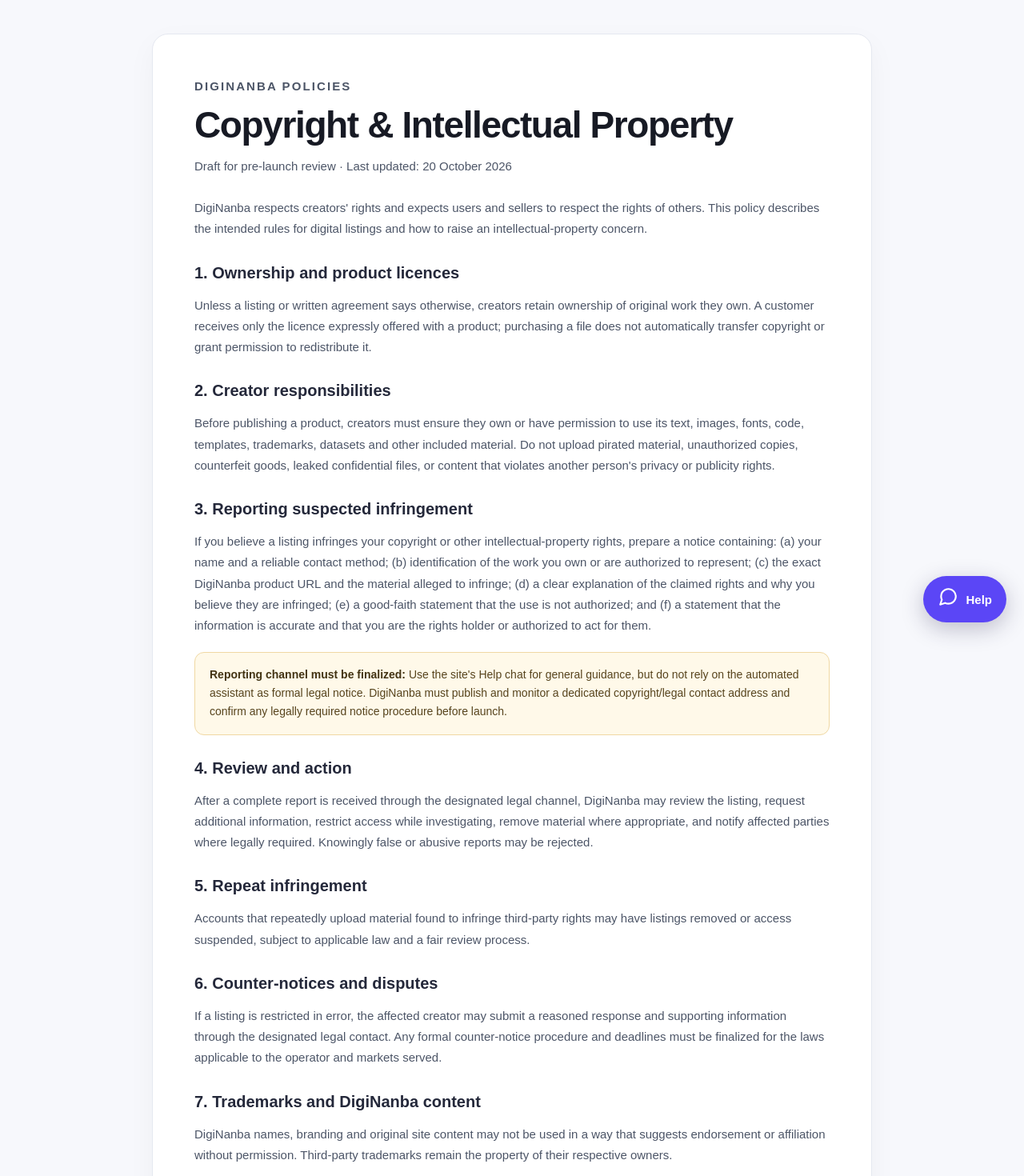
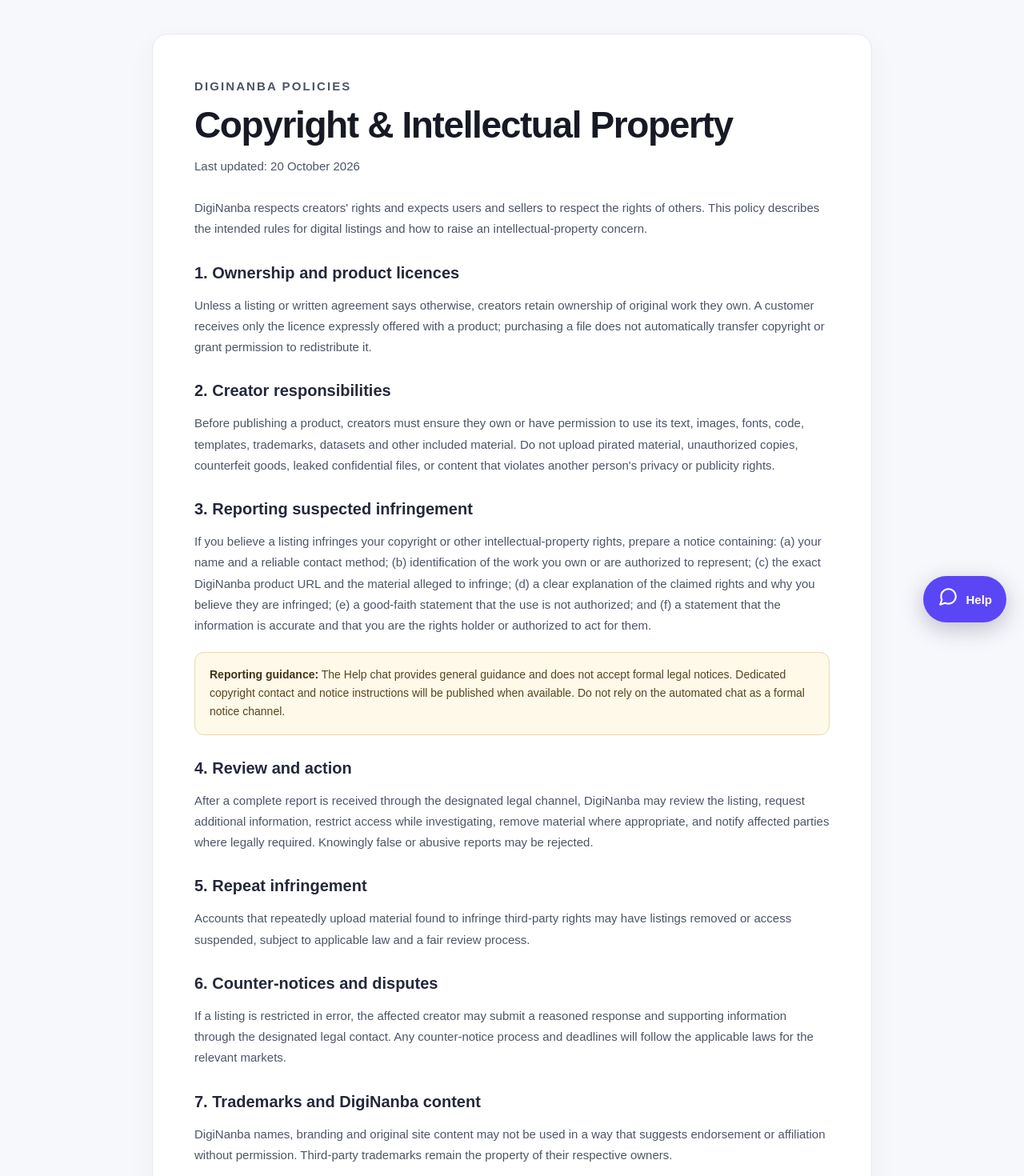
Before and after one commit to agnengineeringselectricals-crypto/diginanba, a Next.js app: page /copyright in a window 1280 px wide. Shown: the top 1470 px of the page at 80% size. Built offline with nearby package versions, Linux system fonts and the light colour scheme.

Commit message:
Remove internal pre-launch notes from public policy pages

```diff
--- a/app/copyright/page.tsx
+++ b/app/copyright/page.tsx
@@ -3,15 +3,15 @@ import Link from 'next/link';
 export const metadata = { title: 'Copyright & Intellectual Property', description: 'Creator rights, product licences and reporting suspected infringement on DigiNanba.' };
 
 export default function CopyrightPage() {
- return <main className="dn-legal-page"><div className="dn-legal-wrap"><p className="dn-legal-eyebrow">DIGINANBA POLICIES</p><h1>Copyright &amp; Intellectual Property</h1><p className="dn-legal-updated">Draft for pre-launch review · Last updated: 20 October 2026</p>
+ return <main className="dn-legal-page"><div className="dn-legal-wrap"><p className="dn-legal-eyebrow">DIGINANBA POLICIES</p><h1>Copyright &amp; Intellectual Property</h1><p className="dn-legal-updated">Last updated: 20 October 2026</p>
  <p>DigiNanba respects creators' rights and expects users and sellers to respect the rights of others. This policy describes the intended rules for digital listings and how to raise an intellectual-property concern.</p>
  <h2>1. Ownership and product licences</h2><p>Unless a listing or written agreement says otherwise, creators retain ownership of original work they own. A customer receives only the licence expressly offered with a product; purchasing a file does not automatically transfer copyright or grant permission to redistribute it.</p>
  <h2>2. Creator responsibilities</h2><p>Before publishing a product, creators must ensure they own or have permission to use its text, images, fonts, code, templates, trademarks, datasets and other included material. Do not upload pirated material, unauthorized copies, counterfeit goods, leaked confidential files, or content that violates another person's privacy or publicity rights.</p>
  <h2>3. Reporting suspected infringement</h2><p>If you believe a listing infringes your copyright or other intellectual-property rights, prepare a notice containing: (a) your name and a reliable contact method; (b) identification of the work you own or are authorized to represent; (c) the exact DigiNanba product URL and the material alleged to infringe; (d) a clear explanation of the claimed rights and why you believe they are infringed; (e) a good-faith statement that the use is not authorized; and (f) a statement that the information is accurate and that you are the rights holder or authorized to act for them.</p>
- <div className="dn-legal-notice"><strong>Reporting channel must be finalized:</strong> Use the site's Help chat for general guidance, but do not rely on the automated assistant as formal legal notice. DigiNanba must publish and monitor a dedicated copyright/legal contact address and confirm any legally required notice procedure before launch.</div>
+ <div className="dn-legal-notice"><strong>Reporting guidance:</strong> The Help chat provides general guidance and does not accept formal legal notices. Dedicated copyright contact and notice instructions will be published when available. Do not rely on the automated chat as a formal notice channel.</div>
  <h2>4. Review and action</h2><p>After a complete report is received through the designated legal channel, DigiNanba may review the listing, request additional information, restrict access while investigating, remove material where appropriate, and notify affected parties where legally required. Knowingly false or abusive reports may be rejected.</p>
  <h2>5. Repeat infringement</h2><p>Accounts that repeatedly upload material found to infringe third-party rights may have listings removed or access suspended, subject to applicable law and a fair review process.</p>
- <h2>6. Counter-notices and disputes</h2><p>If a listing is restricted in error, the affected creator may submit a reasoned response and supporting information through the designated legal contact. Any formal counter-notice procedure and deadlines must be finalized for the laws applicable to the operator and markets served.</p>
+ <h2>6. Counter-notices and disputes</h2><p>If a listing is restricted in error, the affected creator may submit a reasoned response and supporting information through the designated legal contact. Any counter-notice process and deadlines will follow the applicable laws for the relevant markets.</p>
  <h2>7. Trademarks and DigiNanba content</h2><p>DigiNanba names, branding and original site content may not be used in a way that suggests endorsement or affiliation without permission. Third-party trademarks remain the property of their respective owners.</p>
  <p className="dn-legal-related">Related: <Link href="/creator-agreement">Creator Agreement</Link> · <Link href="/terms">Terms &amp; Conditions</Link> · <Link href="/contact">Contact &amp; Support</Link></p></div></main>;
 }
```
